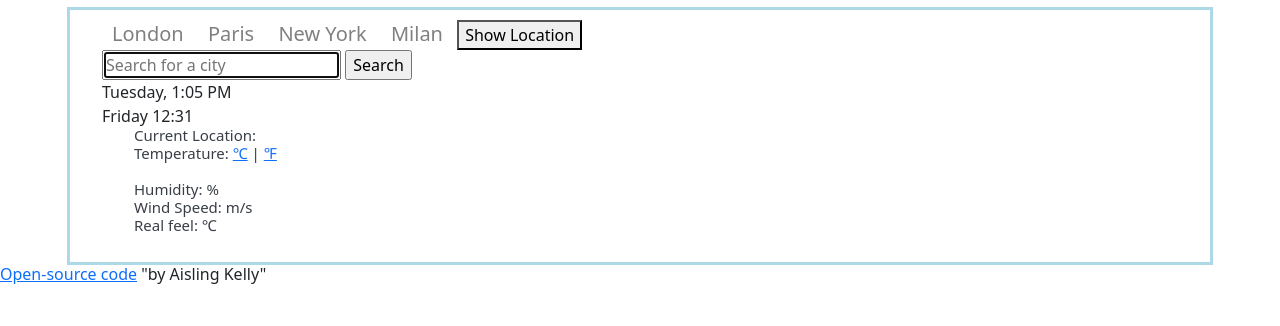
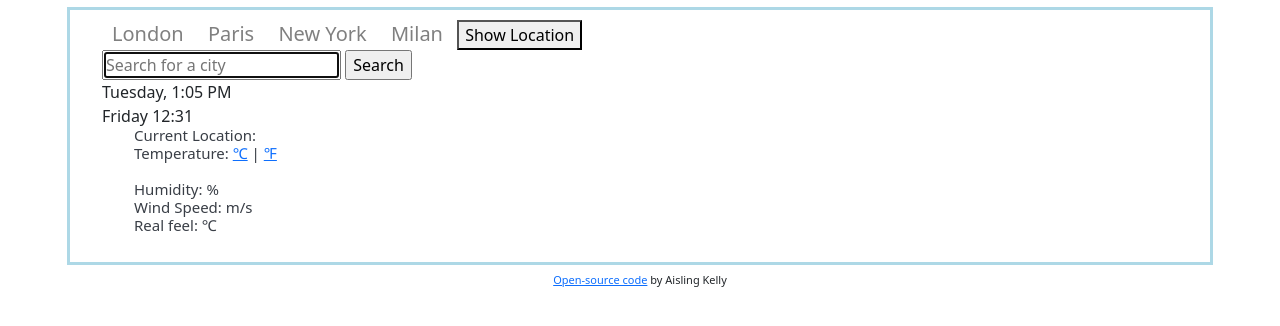
Before and after one commit to aislingkelly636/WeatherApp, a plain HTML site: page index.html in a window 1280 px wide. Drawn offline with nearby package versions, Linux system fonts and the light colour scheme; no server answers.

Commit message:
Styling GitHub ref

```diff
--- a/index.html
+++ b/index.html
@@ -59,7 +59,7 @@
         <a href="https://github.com/aislingkelly636/WeatherApp"
           >Open-source code</a
         >
-        "by Aisling Kelly"
+        by Aisling Kelly
       </p>
     </div>
     <script src="weatherApp.js"></script>
--- a/weatherApp.css
+++ b/weatherApp.css
@@ -77,3 +77,10 @@ h5:hover {
   margin: 30px;
   color: #26c9fc;
 }
+
+.gitRef {
+  font-size: 11px;
+  display: block;
+  margin: 10px 20px;
+  text-align: center;
+}
```
